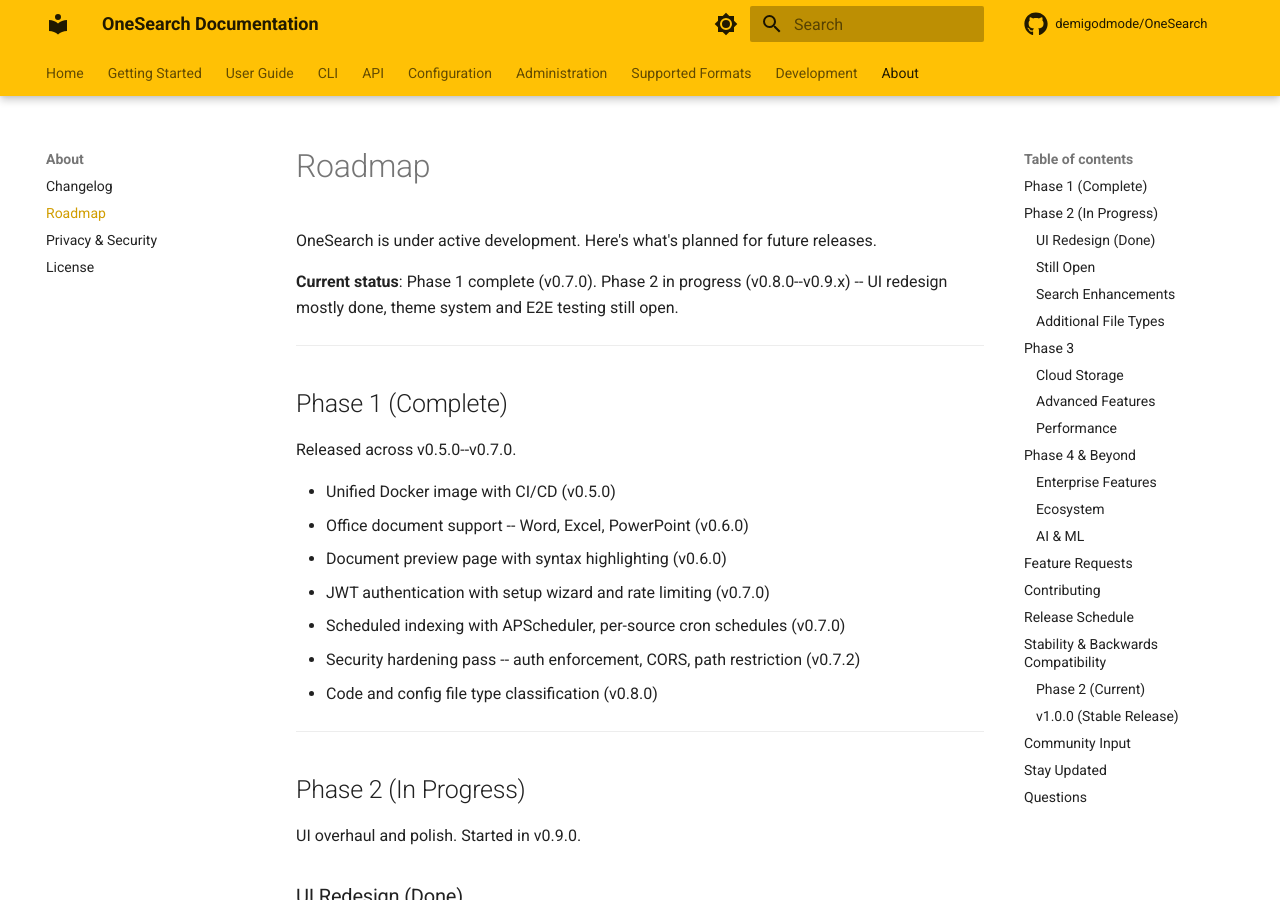
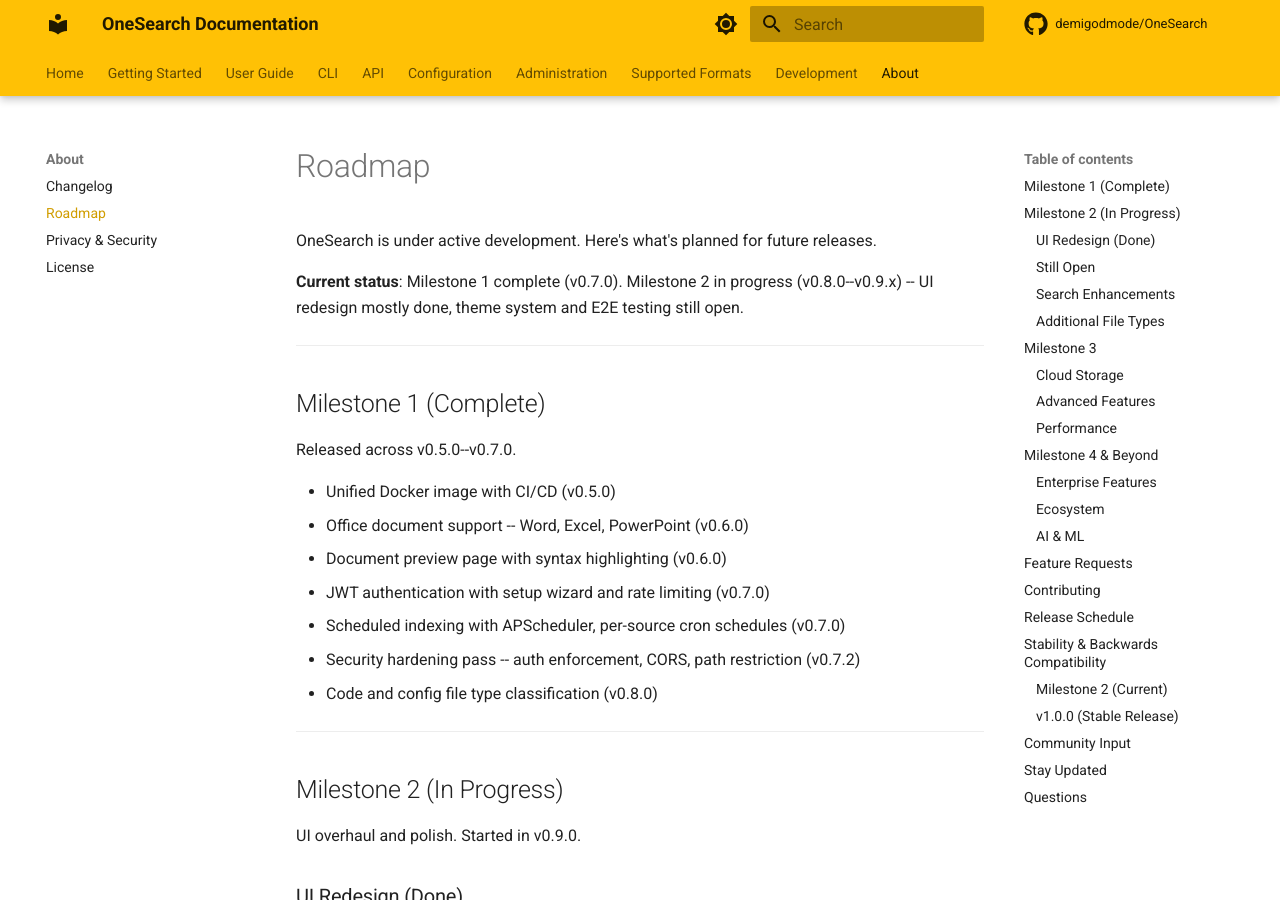
Before and after one commit to demigodmode/OneSearch, an MkDocs documentation site: the page built from docs/about/roadmap.md, in a window 1280 px wide and 900 px high. Built offline with MkDocs 1.6.1 and Material for MkDocs 9.7.7, drawn with Linux system fonts in a browser that asks for light colours; comment, search, counter and statistics services are not loaded; the version menu is left out; some of the changed text lies outside the part shown.

Commit message:
tidy up roadmap and docs wording

```diff
--- a/docs/about/roadmap.md
+++ b/docs/about/roadmap.md
@@ -2,11 +2,11 @@
 
 OneSearch is under active development. Here's what's planned for future releases.
 
-**Current status**: Phase 1 complete (v0.7.0). Phase 2 in progress (v0.8.0--v0.9.x) -- UI redesign mostly done, theme system and E2E testing still open.
+**Current status**: Milestone 1 complete (v0.7.0). Milestone 2 in progress (v0.8.0--v0.9.x) -- UI redesign mostly done, theme system and E2E testing still open.
 
 ---
 
-## Phase 1 (Complete)
+## Milestone 1 (Complete)
 
 Released across v0.5.0--v0.7.0.
 
@@ -20,7 +20,7 @@
 
 ---
 
-## Phase 2 (In Progress)
+## Milestone 2 (In Progress)
 
 UI overhaul and polish. Started in v0.9.0.
 
@@ -54,7 +54,7 @@
 
 ---
 
-## Phase 3
+## Milestone 3
 
 ### Cloud Storage
 
@@ -79,7 +79,7 @@
 
 ---
 
-## Phase 4 & Beyond
+## Milestone 4 & Beyond
 
 Target: v1.0.0
 
@@ -142,7 +142,7 @@
 
 ## Stability & Backwards Compatibility
 
-### Phase 2 (Current)
+### Milestone 2 (Current)
 
 Core features are stable and production-ready. The API may change in minor releases (v0.x.0). Database migrations are handled automatically.
 
```
Also changed, not shown: CHANGELOG.md (+1 -1 lines), docs/index.md (+1 -1 lines).
